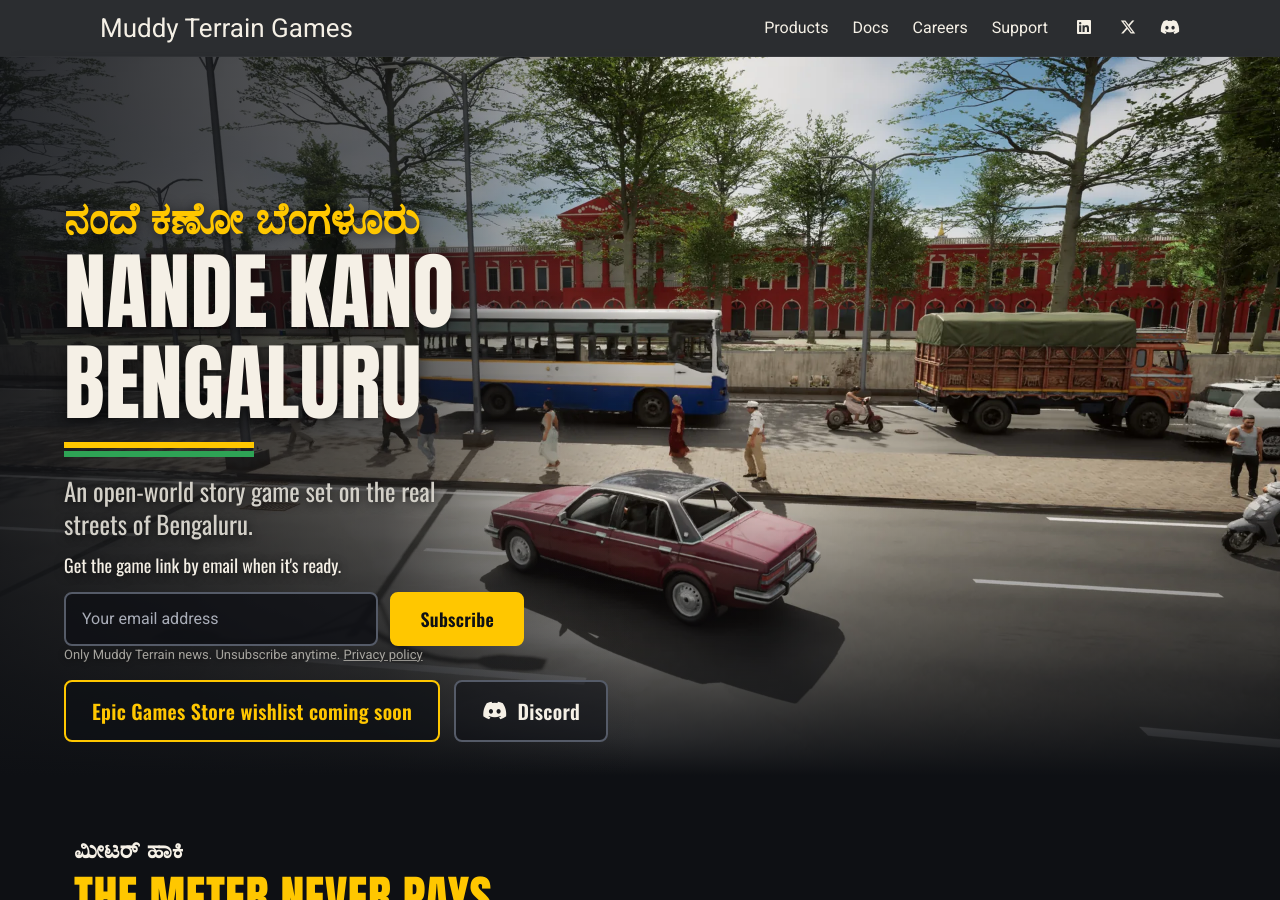
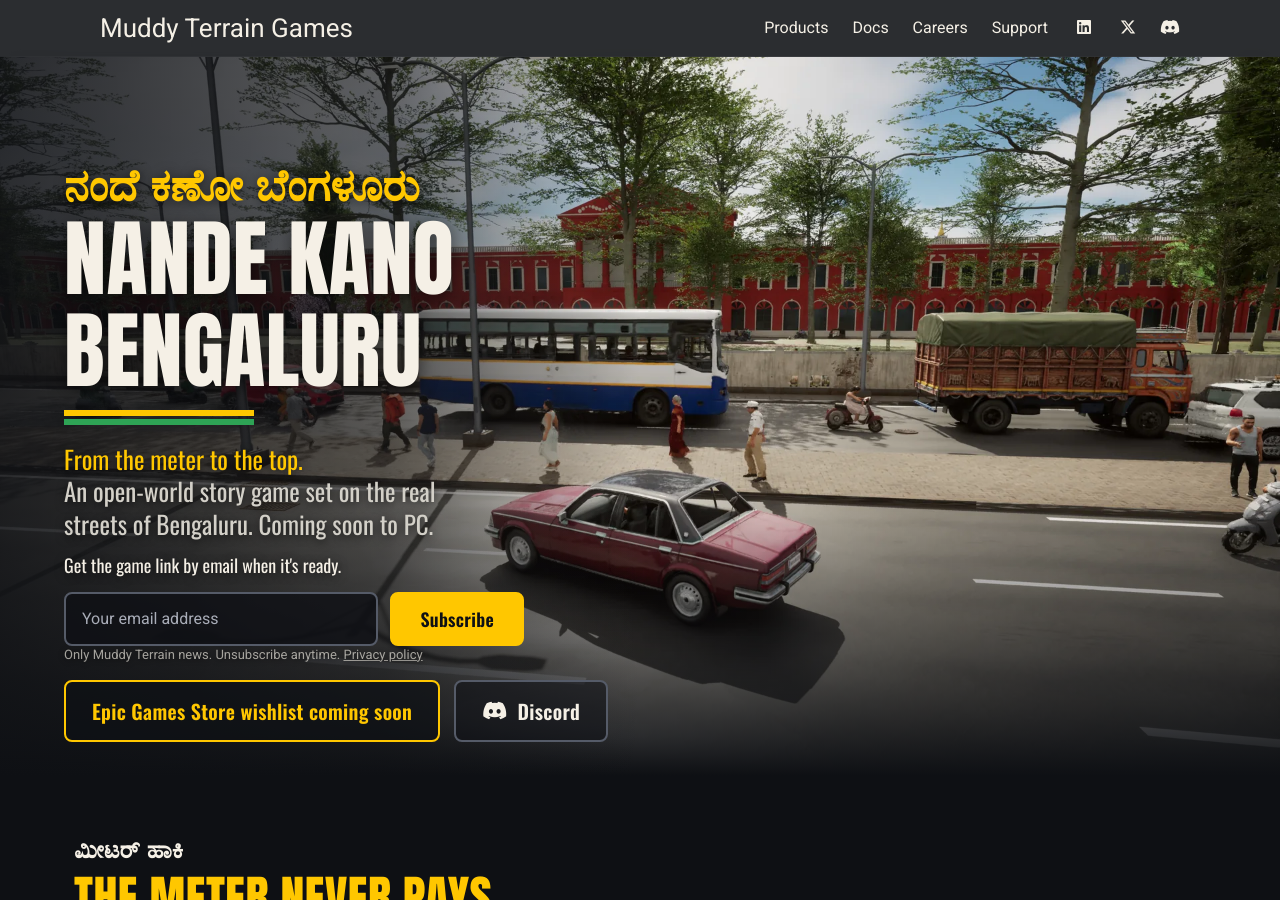
Before and after one commit to MuddyTerrain/muddyterrain.github.io, a Jekyll site: the page built from pages/bengaluru.html, in a window 1280 px wide and 900 px high. Built offline with Jekyll 4.4.1, drawn with Linux system fonts in a browser that asks for light colours; some web fonts are replaced; some of the changed text lies outside the part shown.

Commit message:
Bengaluru page: poster tagline, coming soon, NKB name, meaning FAQ
Co-Authored-By: Claude Opus 5.5 <noreply@anthropic.com>
Claude-Session: https://claude.ai/code/session_01FZDQj9uGkw4mkVUyEddrxK

```diff
--- a/pages/bengaluru.html
+++ b/pages/bengaluru.html
@@ -146,7 +148,7 @@ faq:
       <div class="nkb-kn" lang="kn">ನಂದೆ ಕಣೋ ಬೆಂಗಳೂರು</div>
       <h1>NANDE KANO<br>BENGALURU</h1>
       <div class="nkb-bars"><i></i><b></b></div>
-      <p class="nkb-tag">An open-world story game set on the real streets of Bengaluru.</p>
+      <p class="nkb-tag"><span style="color:var(--y)">From the meter to the top.</span><br>An open-world story game set on the real streets of Bengaluru. Coming soon to PC.</p>
       {% include email-signup.html list="bengaluru" location="bengaluru_hero" label="Get the game link by email when it's ready." success="You're on the list. We'll email you the game link." %}
       <div class="nkb-cta">
         {% if epic_url and epic_url != "" %}
@@ -204,8 +206,8 @@ faq:
 
     <section class="nkb-sec">
       <dl class="nkb-facts">
-        <div><dt>STATUS</dt><dd>In development</dd></div>
-        <div><dt>PLATFORM</dt><dd>PC (Windows)</dd></div>
+        <div><dt>STATUS</dt><dd>Coming soon</dd></div>
+        <div><dt>PLATFORM</dt><dd>PC, Epic Games Store</dd></div>
         <div><dt>DEVELOPER</dt><dd>Muddy Terrain Games</dd></div>
         <div><dt>BUILT WITH</dt><dd>Unreal Engine 5</dd></div>
       </dl>
```
Also changed, not shown: other parts of pages/bengaluru.html (+3 -1 lines).
